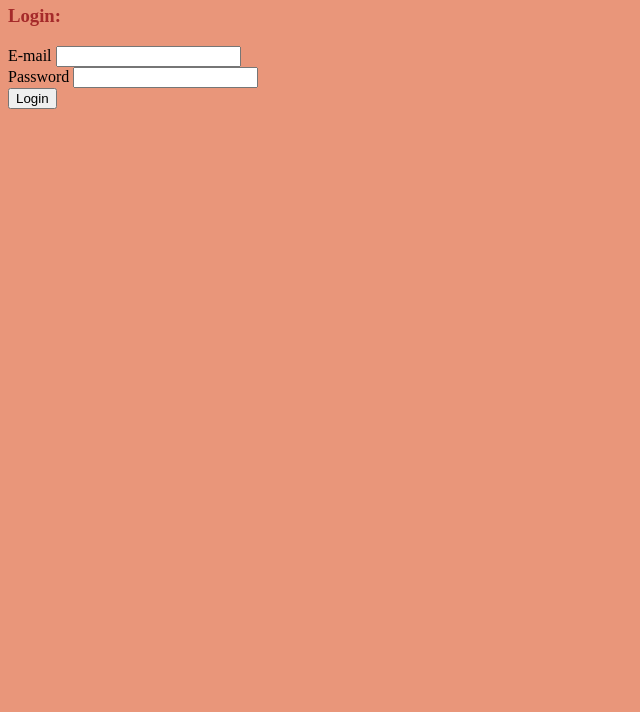
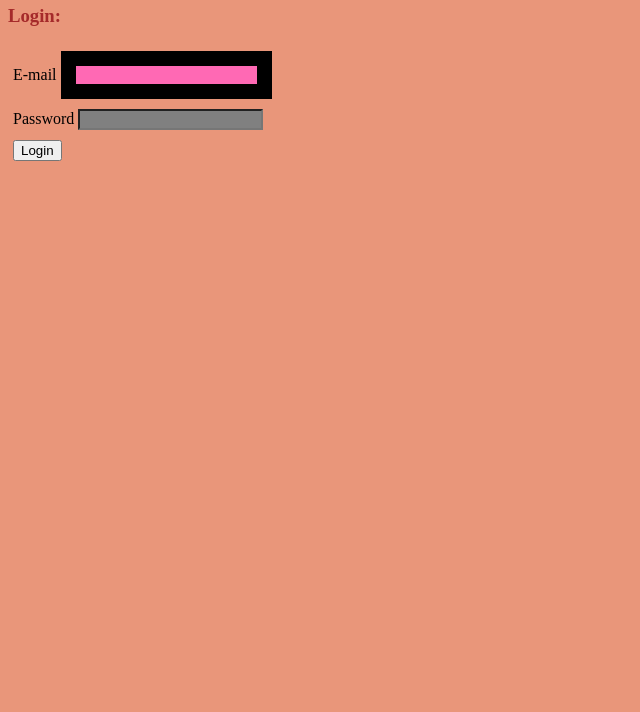
Before and after one commit to kutyotorta/gyakszi, a plain HTML site: page signin.html in a window 1280 px wide. Shown: the part 88-800 px from the top of the page, without its empty margins (0-640 px from the left). Drawn offline with Linux system fonts and the light colour scheme.

Commit message:
új módosítás, Laci javította

```diff
--- a/index.css
+++ b/index.css
@@ -17,9 +17,9 @@ html {
         border:solid 1px blue;
         background-color:#b7b3b3;
         padding:0.2em 0.6em;
-    ;}
+    }
 
     ul{
         display:inline-block;
         border:groove;
-        position:absolute;}
+        }
--- a/signin.html
+++ b/signin.html
@@ -4,7 +4,7 @@
     <meta charset="UTF-8">
     <meta name="viewport" content="width=device-width, initial-scale=1.0">
     <title>Signin</title>
-    <link rel="stylesheet" href="signin.css/">
+    <link rel="stylesheet" href="/signin.css">
 
     <style>
         h3{
@@ -21,26 +21,26 @@
 
 
 
-</div>
+
 
 <h3>Login:</h3>
 <div class="login-div">
-    <div class="form group">
+    <div class="form-group">
         <label>E-mail</label>
-        <input class="form control" type="email" name="email">
+        <input class="form-control" type="email" name="email">
     </div>
 
 
-        <div class="form group">
+        <div class="form-group">
             <label>Password</label>
-            <input class="form control" type="password" name="password">
+            <input class="form-control" type="password" name="password">
         </div>
 
 
-            <div class="form group">
+            <div class="form-group">
                <button class="submit-btn">
                 Login</button>
             </div>
-
+</div>
 </body>
 </html>
```
Also changed, not shown: about.html (+2 -1 lines).
